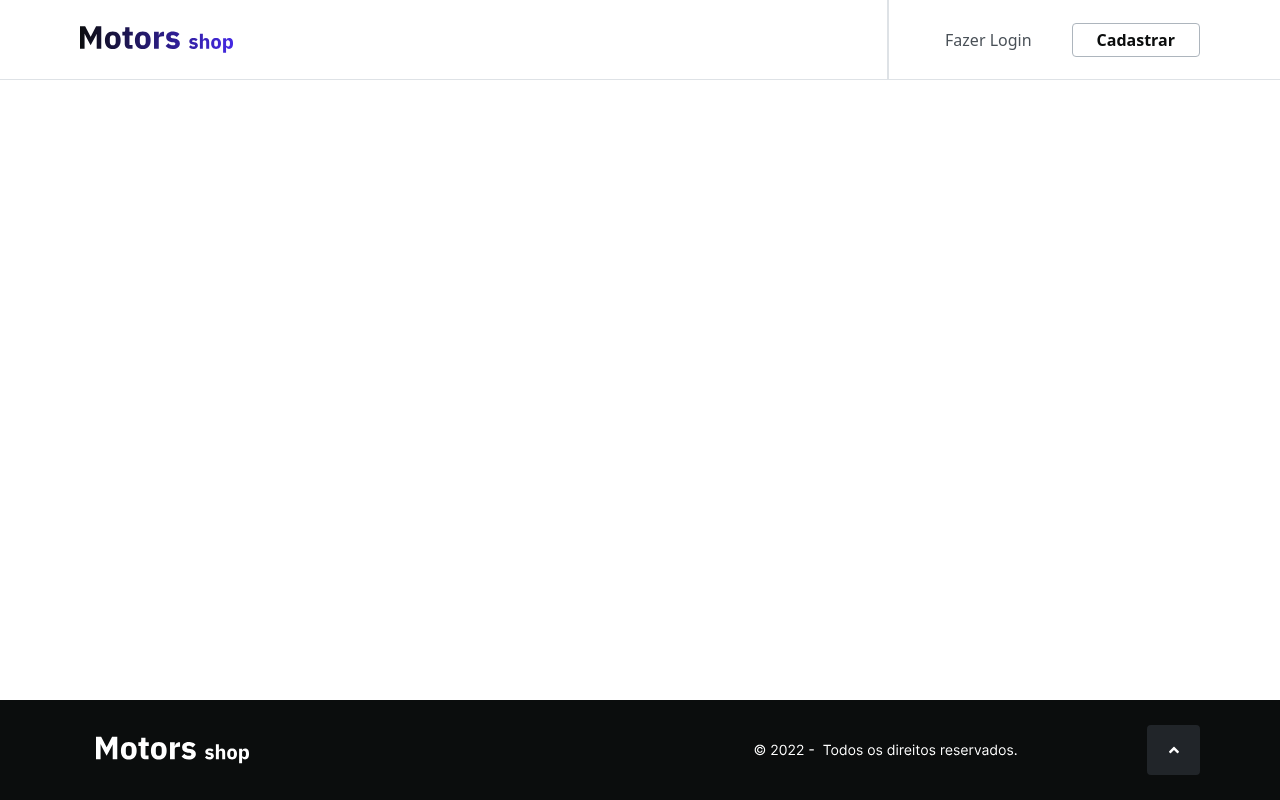
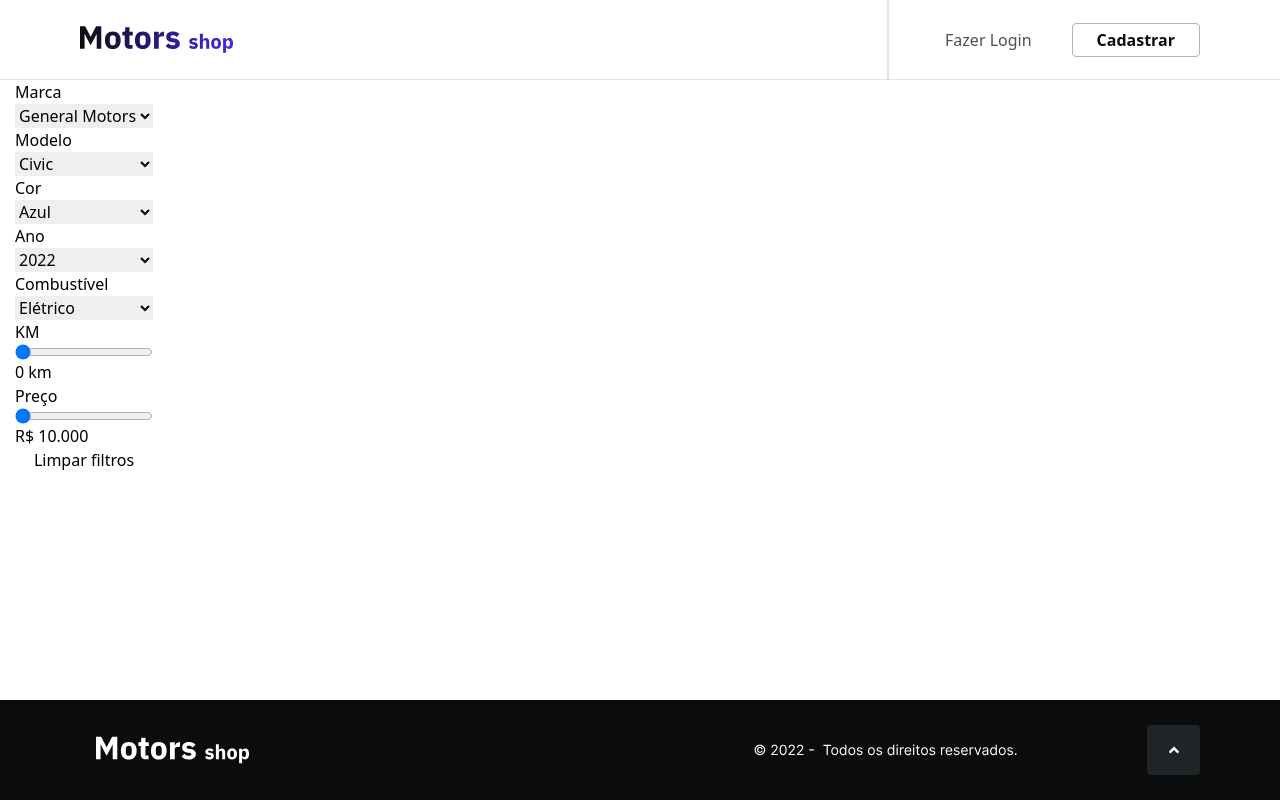
Before and after one commit to grupo11-t15-projetofullstack/frontend, a Next.js app: page / in a window 1280 px wide. Built offline with nearby package versions, Linux system fonts and the light colour scheme.

Commit message:
feat/select

```diff
--- a/package.json
+++ b/package.json
@@ -13,6 +13,7 @@
     "@types/react": "18.2.18",
     "@types/react-dom": "18.2.7",
     "autoprefixer": "10.4.14",
+    "axios": "^1.4.0",
     "eslint": "8.46.0",
     "eslint-config-next": "13.4.12",
     "next": "13.4.12",
--- /dev/null
+++ b/src/components/select/index.tsx
@@ -0,0 +1,98 @@
+import React, { useState } from 'react';
+
+export const Select = () => {
+    const [kilometers, setKilometers] = useState(0);
+
+    const handleKilometersChange = (event) => {
+        setKilometers(event.target.value);
+    };
+
+    const [price, setPrice] = useState(10000);
+
+    const handlePriceChange = (event) => {
+        setPrice(event.target.value);
+    };
+    return (
+        <>
+            <div style={{ width: '100%', maxWidth: '300px', display: 'flex', alignItems: 'center', marginLeft: '15px'}}>
+                <form style={{ display: 'flex', flexDirection: 'column' }}>
+                    <label>Marca</label>
+                    <select>
+                        <option value="general-motors">General Motors</option>
+                        <option value="fiat">Fiat</option>
+                        <option value="ford">Ford</option>
+                        <option value="honda">Honda</option>
+                        <option value="porsche">Porsche</option>
+                        <option value="volkswagen">Volkswagen</option>
+                    </select>
+
+                    <label>Modelo</label>
+                    <select>
+                        <option value="civic">Civic</option>
+                        <option value="corolla">Corolla</option>
+                        <option value="cruze">Cruze</option>
+                        <option value="fit">Fit</option>
+                        <option value="gol">Gol</option>
+                        <option value="ka">Ka</option>
+                        <option value="onix">Onix</option>
+                        <option value="porsche-718">Porsche 718</option>
+                    </select>
+
+                    <label>Cor</label>
+                    <select>
+                        <option value="azul">Azul</option>
+                        <option value="branca">Branca</option>
+                        <option value="cinza">Cinza</option>
+                        <option value="prata">Prata</option>
+                        <option value="preta">Preta</option>
+                        <option value="verde">Verde</option>
+                    </select>
+
+                    <label>Ano</label>
+                    <select>
+                        <option value="2022">2022</option>
+                        <option value="2021">2021</option>
+                        <option value="2018">2018</option>
+                        <option value="2015">2015</option>
+                        <option value="2013">2013</option>
+                        <option value="2012">2012</option>
+                        <option value="2010">2010</option>
+                    </select>
+
+                    <label>Combustível</label>
+                    <select>
+                        <option value="eletrico">Elétrico</option>
+                        <option value="flex">Flex</option>
+                        <option value="hibrido">Híbrido</option>
+                    </select>
+
+                    <label>KM</label>
+                    <input
+                        type="range"
+                        min="0"
+                        max="650000"
+                        step="1"
+                        value={kilometers}
+                        onChange={handleKilometersChange}
+                    />
+                    <p>{kilometers} km</p>
+
+
+
+                    <label>Preço</label>
+                    <input
+                        type="range"
+                        min="10000"
+                        max="550000"
+                        step="1000"
+                        value={price}
+                        onChange={handlePriceChange}
+                    />
+                    <p>R$ {price.toLocaleString('pt-BR')}</p>
+
+                    <button>Limpar filtros</button>
+                </form>
+            </div>
+        </>
+    );
+};
--- a/src/pages/index.tsx
+++ b/src/pages/index.tsx
@@ -1,5 +1,6 @@
 import DefaultFooter from "@/components/footer"
 import DefaultHeader from "@/components/header"
+import { Select } from "@/components/select"
 import { GetServerSideProps, NextPage } from "next"
 
 // interface HomeProps {
@@ -13,7 +14,7 @@ const Home: NextPage = () => {
       <DefaultHeader />
 
       <div className="flex-grow">
-
+      <Select/>
       </div>
 
       <DefaultFooter />
```
Also changed, not shown: src/services/api.ts (added, +8 -0 lines), src/contexts/publications.tsx (added), 1 other file (tests, documents, lock files or other folders).
